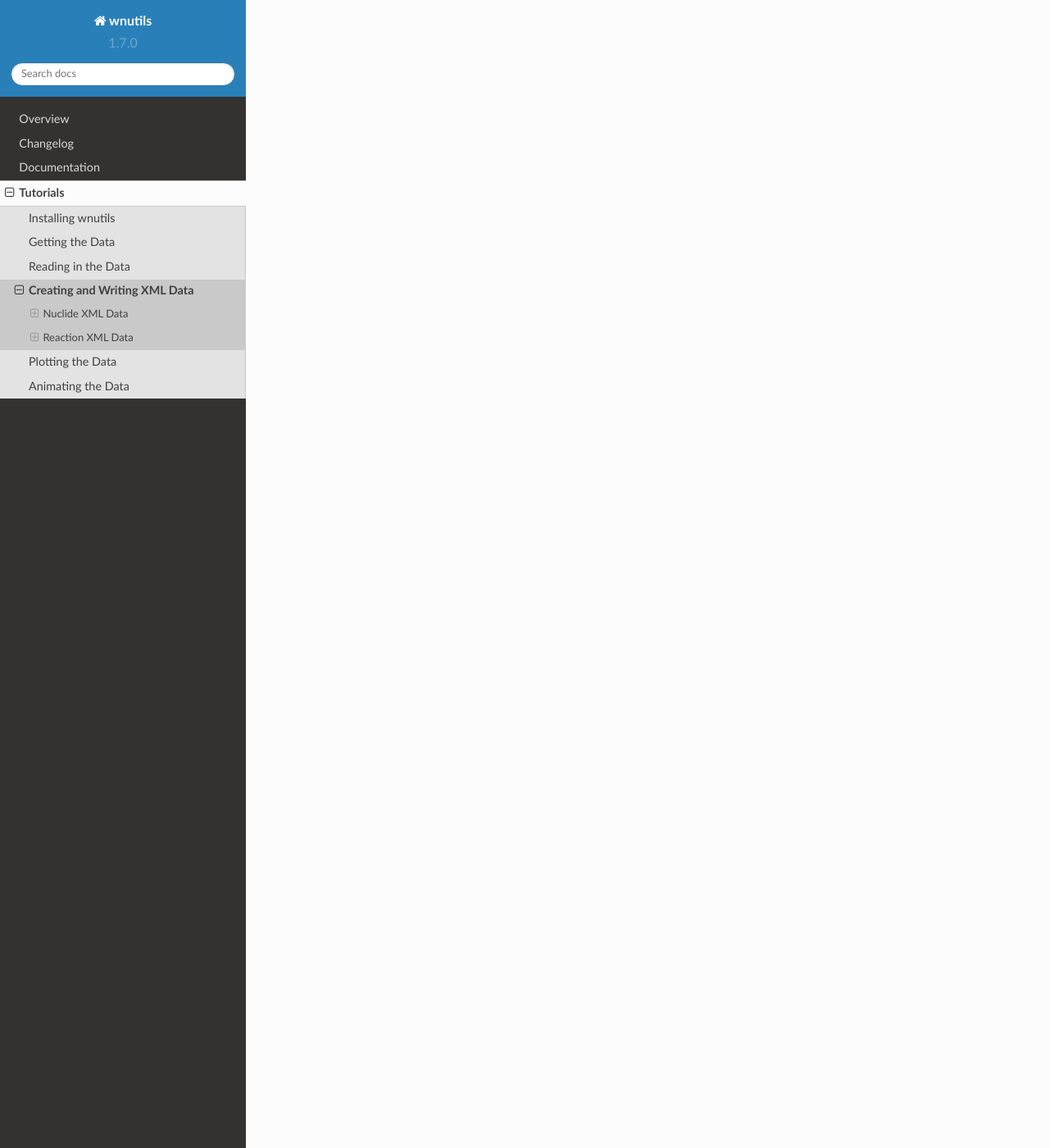
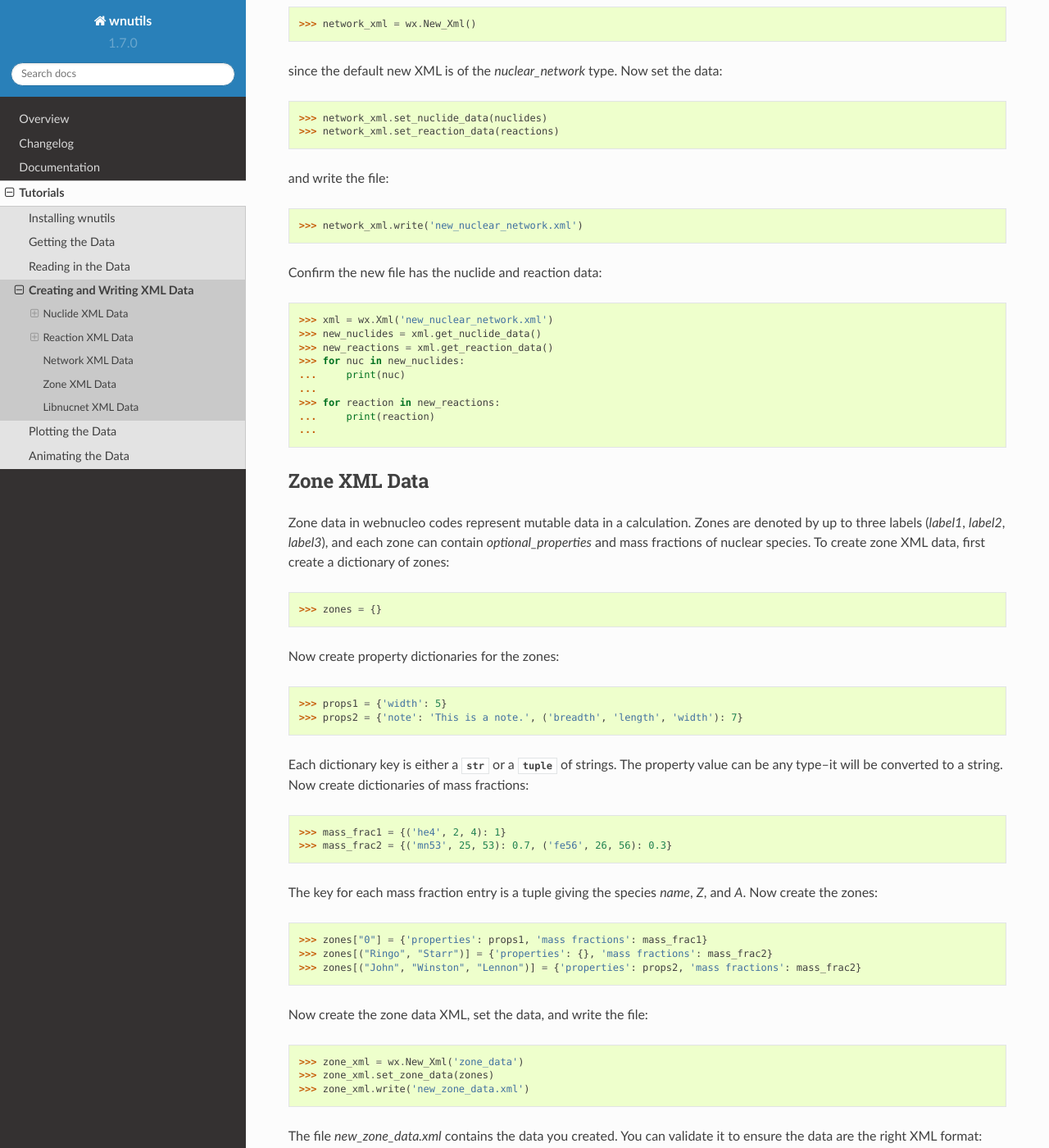
Before and after one commit to mbradle/wnutils, a Sphinx documentation site: the page built from doc/source/write_tutorial.rst, in a window 1280 px wide and 1400 px high, scrolled down 8803 px. Shown: the whole window at 82% size. Built offline with Sphinx 7.4.7 and the Read the Docs theme 2.0.0, drawn with Linux system fonts in a browser that asks for light colours; some of the changed text lies outside the part shown.

Commit message:
Add zone data and libnucnet data.

```diff
--- a/doc/source/write_tutorial.rst
+++ b/doc/source/write_tutorial.rst
@@ -388,3 +388,98 @@
     >>> for r in new_reactions:
     ...     print(r, new_reactions[r].get_data())
     ...
+
+Network XML Data
+----------------
+
+For webnucleo codes, a nuclear network is a collection of nuclides and
+the reactions among them.  If you have already created or updated
+nuclide data *nuclides* and reaction data *reactions* according to the
+steps described above, you can create a network XML file.  To do so,
+type
+
+    >>> network_xml = wx.New_Xml(xml_type='nuclear_network')
+
+or, simply,
+
+    >>> network_xml = wx.New_Xml()
+
+since the default new XML is of the *nuclear_network* type.  Now
+set the data:
+
+    >>> network_xml.set_nuclide_data(nuclides)
+    >>> network_xml.set_reaction_data(reactions)
+
+and write the file:
+
+    >>> network_xml.write('new_nuclear_network.xml')
+
+Confirm the new file has the nuclide and reaction data:
+
+    >>> xml = wx.Xml('new_nuclear_network.xml')
+    >>> new_nuclides = xml.get_nuclide_data()
+    >>> new_reactions = xml.get_reaction_data()
+    >>> for nuc in new_nuclides:
+    ...     print(nuc)
+    ...
+    >>> for reaction in new_reactions:
+    ...     print(reaction)
+    ...
+
+Zone XML Data
+-------------
+
+Zone data in webnucleo codes represent mutable data in a calculation.
+Zones are denoted by up to three labels (*label1*, *label2*, *label3*),
+and each zone can contain *optional_properties* and mass fractions of
+nuclear species.  To create zone XML data, first create a dictionary
+of zones:
+
+    >>> zones = {}
+
+Now create property dictionaries for the zones:
+
+    >>> props1 = {'width': 5}
+    >>> props2 = {'note': 'This is a note.', ('breadth', 'length', 'width'): 7}
+
+Each dictionary key is either a :obj:`str` or a :obj:`tuple` of strings.
+The property value can be any type--it will be converted to a string.
+Now create dictionaries of mass fractions:
+
+    >>> mass_frac1 = {('he4', 2, 4): 1}
+    >>> mass_frac2 = {('mn53', 25, 53): 0.7, ('fe56', 26, 56): 0.3}
+
+The key for each mass fraction entry is a tuple giving the species *name*,
+*Z*, and *A*.  Now create the zones:
+
+    >>> zones["0"] = {'properties': props1, 'mass fractions': mass_frac1}
+    >>> zones[("Ringo", "Starr")] = {'properties': {}, 'mass fractions': mass_frac2}
+    >>> zones[("John", "Winston", "Lennon")] = {'properties': props2, 'mass fractions': mass_frac2}
+
+Now create the zone data XML, set the data, and write the file:
+
+    >>> zone_xml = wx.New_Xml('zone_data')
+    >>> zone_xml.set_zone_data(zones)
+    >>> zone_xml.write('new_zone_data.xml')
+
+The file *new_zone_data.xml* contains the data you created.
+You can validate it to ensure the data are the right XML format:
+
+    >>> xml = wx.Xml('new_zone_data.xml')
+    >>> xml.validate()
+
+Libnucnet XML Data
+------------------
+
+Full libnucnet data comprises nuclear network and zone data.  If you
+have create nuclide data (*nuclides*), reaction data (*reactions*),
+and zone data (*zones*), you can create full libnucnet data by typing:
+
+    >>> libnucnet_xml = wx.New_Xml('libnucnet_input')
+    >>> libnucnet_xml.set_nuclide_data(nuclides)
+    >>> libnucnet_xml.set_reaction_data(reactions)
+    >>> libnucnet_xml.set_zone_data(zones)
+
+Write out the data by typing:
+
+    >>> libnucnet_xml.write('new_libnucnet.xml')
```
